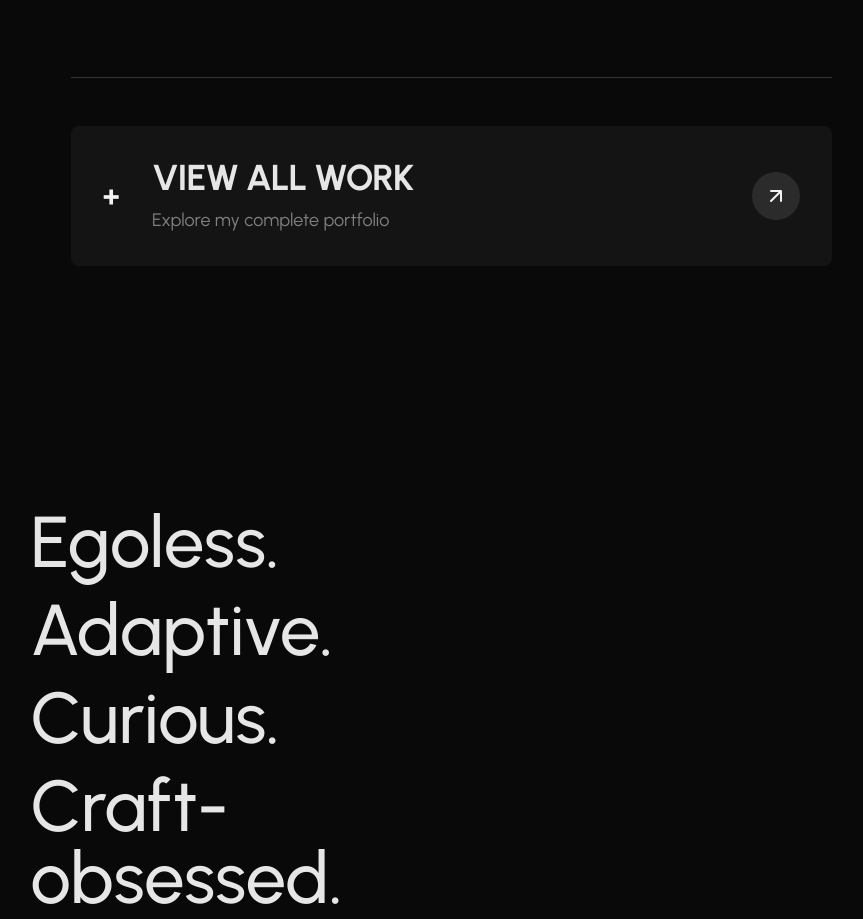
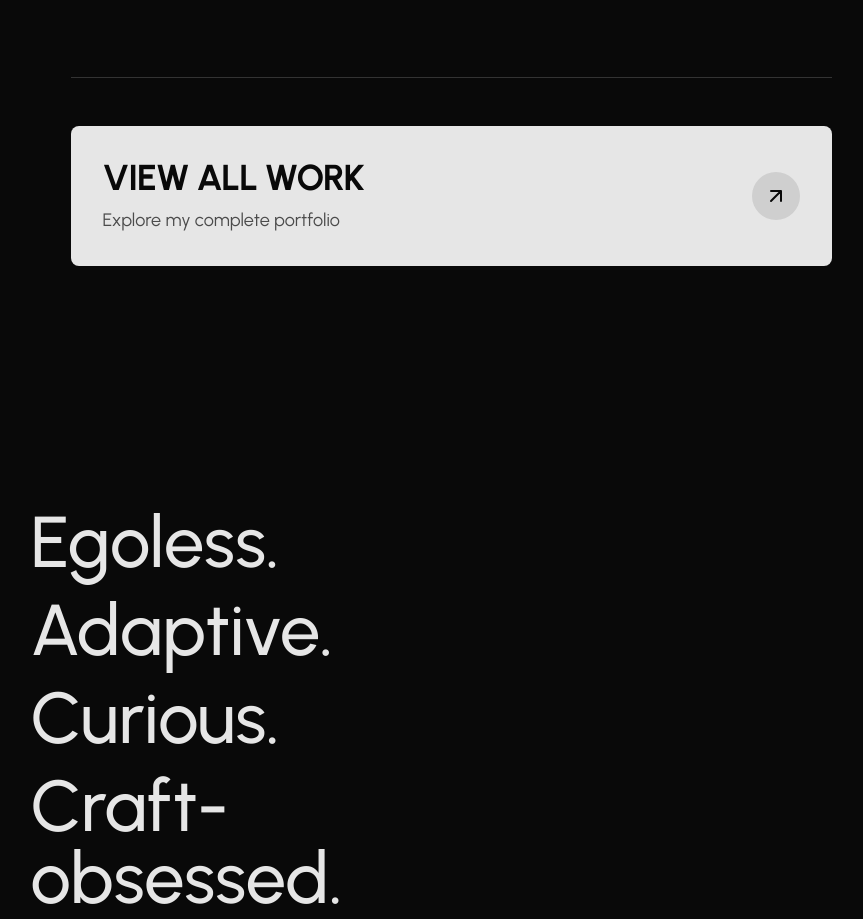
Before and after one commit to davidtellis-github/david-tellis-craft, a React (Vite) app: page / in a window 1280 px wide. Shown: the part 1286-2205 px from the top of the page, without its empty margins (371-1234 px from the left). Built offline with nearby package versions, Linux system fonts and the light colour scheme.

Commit message:
Fix CTA color and icon
Invert CTA colors and remove the '+' icon from the "View All Work" button in the Work section.

```diff
--- a/src/components/portfolio/WorkGrid.tsx
+++ b/src/components/portfolio/WorkGrid.tsx
@@ -123,24 +123,19 @@ const WorkGrid: React.FC = () => {
 
         {/* View All Work CTA */}
         <div className="border-t border-border pt-12 mt-12">
-          <div className="bg-muted/20 rounded-lg p-8 group hover:bg-muted/30 transition-colors duration-300">
+          <div className="bg-foreground rounded-lg p-8 group hover:bg-foreground/90 transition-colors duration-300">
             <div className="flex items-center justify-between w-full">
-              <div className="flex items-center gap-8">
-                <div className="text-3xl font-bold text-primary">
-                  +
-                </div>
-                <div>
-                  <h3 className="text-3xl lg:text-4xl font-bold uppercase tracking-tight mb-2">
-                    View All Work
-                  </h3>
-                  <p className="text-muted-foreground text-lg">
-                    Explore my complete portfolio
-                  </p>
-                </div>
+              <div>
+                <h3 className="text-3xl lg:text-4xl font-bold uppercase tracking-tight mb-2 text-background">
+                  View All Work
+                </h3>
+                <p className="text-background/70 text-lg">
+                  Explore my complete portfolio
+                </p>
               </div>
 
               <Link to="/portfolio" className="group" aria-label="View all work">
-                <div className="w-12 h-12 flex items-center justify-center text-primary group-hover:translate-x-2 group-hover:scale-110 transition-all duration-300 bg-primary/10 rounded-full">
+                <div className="w-12 h-12 flex items-center justify-center text-background group-hover:translate-x-2 group-hover:scale-110 transition-all duration-300 bg-background/10 rounded-full">
                   <svg width="24" height="24" viewBox="0 0 24 24" fill="none" xmlns="http://www.w3.org/2000/svg" className="w-6 h-6">
                     <path d="M7 17L17 7M17 7H7M17 7V17" stroke="currentColor" strokeWidth="2" strokeLinecap="round" strokeLinejoin="round" />
                   </svg>
```
